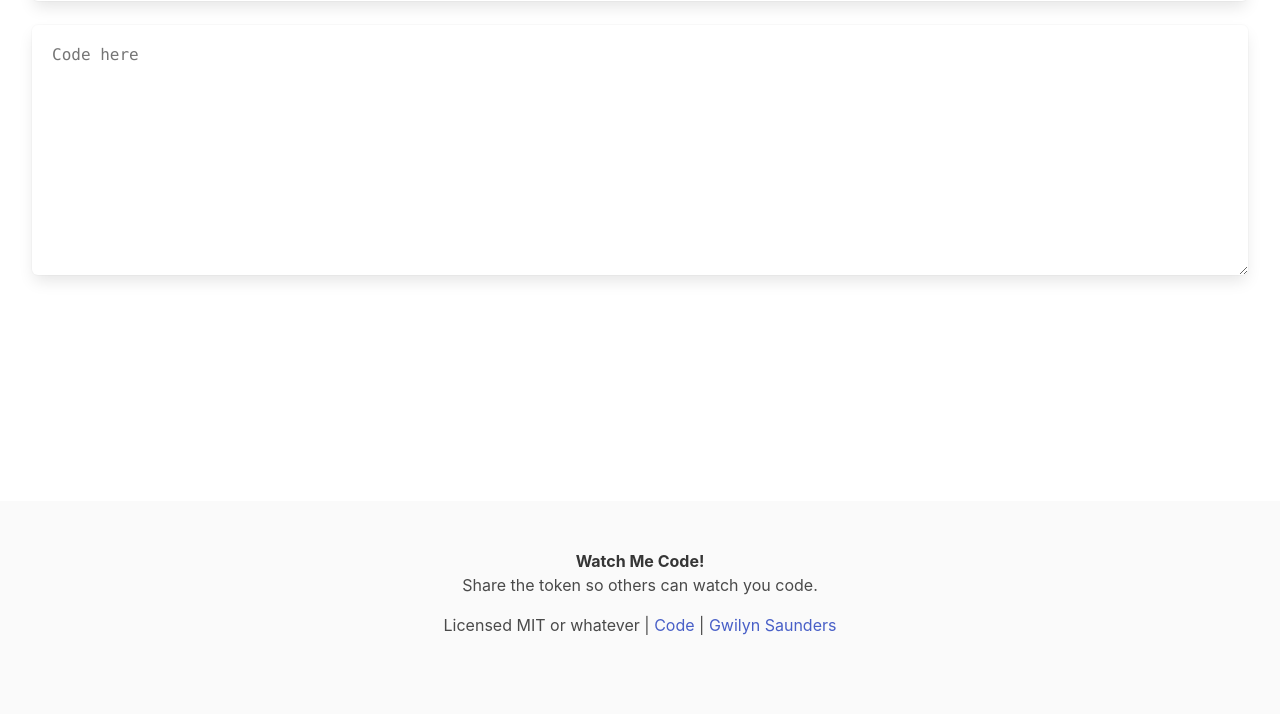
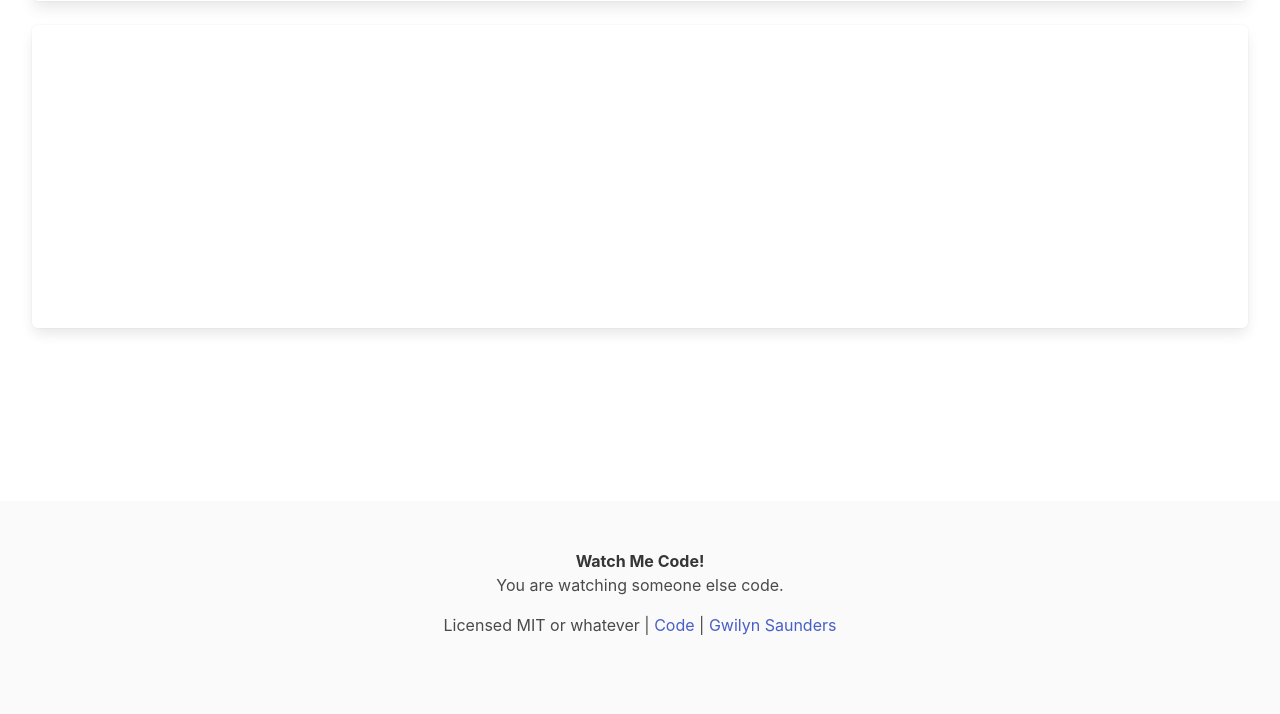
Before and after one commit to gwillz/paired-sockets, a Flask app: template app/templates/index.html in a window 1280 px wide. Shown: the part 86-800 px from the top of the page. Run offline with Flask 2, Linux system fonts and the light colour scheme; the template is opened without the code that fills it, so the values that code supplies are empty; some libraries are stand-ins or nearby versions.

Commit message:
use pre-code instead of textarea, dynamic footer message

```diff
--- a/app/templates/index.html
+++ b/app/templates/index.html
@@ -7,14 +7,12 @@
     <script type="text/javascript" src="//cdnjs.cloudflare.com/ajax/libs/socket.io/1.3.6/socket.io.min.js"></script>
     <script type="text/javascript" src="//cdnjs.cloudflare.com/ajax/libs/jquery/3.2.1/jquery.slim.min.js"></script>
     <style>
-    textarea {
+    #code {
+        display: block;
         width: 100%;
-        max-width: 100%;
-        min-width: 100%;
-        height: 250px;
+        min-height: 200px;
         font-family: Menlo, Consolas, 'DejaVu Sans Mono', monospace;
         font-size: 12pt;
-        border: none;
     }
     html, body {
         height: 100%;
@@ -50,7 +48,9 @@
             </div>
         </nav>
     </div>
-    <textarea class='box' id="code" placeholder="Code here"></textarea>
+    <pre class='box'>
+        <code id="code" contenteditable></code>
+    </pre>
 </div>
 <footer class='footer'>
     <div class='container is-fluid'>
@@ -58,7 +58,11 @@
             <p>
                 <strong>Watch Me Code!</strong>
                 <br>
-                Share the token so others can watch you code.
+                {% if token %}
+                Share the token so others can watch you code
+                {% else %}
+                You are watching someone else code.
+                {% endif %}
             </p>
             <p>
                 Licensed MIT or whatever
@@ -88,7 +92,7 @@
                 socket.send({
                     action: 'data',
                     token: '{{ token }}',
-                    data: e.target.value,
+                    data: $(e.target).html(),
                 })
             }, 250)
         })
@@ -109,13 +113,13 @@
             token: token
         })
         socket.on('message', function(data) {
-            $("#code").val(data)
+            $("#code").html(data)
         })
 
         $("#token_role").text('Watch')
         $("title").text('Watch Me Code! - ' + token)
         $("#token").text(token)
-        $("#code").prop('readonly', true)
+        $("#code").prop('contenteditable', false)
     }
 </script>
 </body>
```
